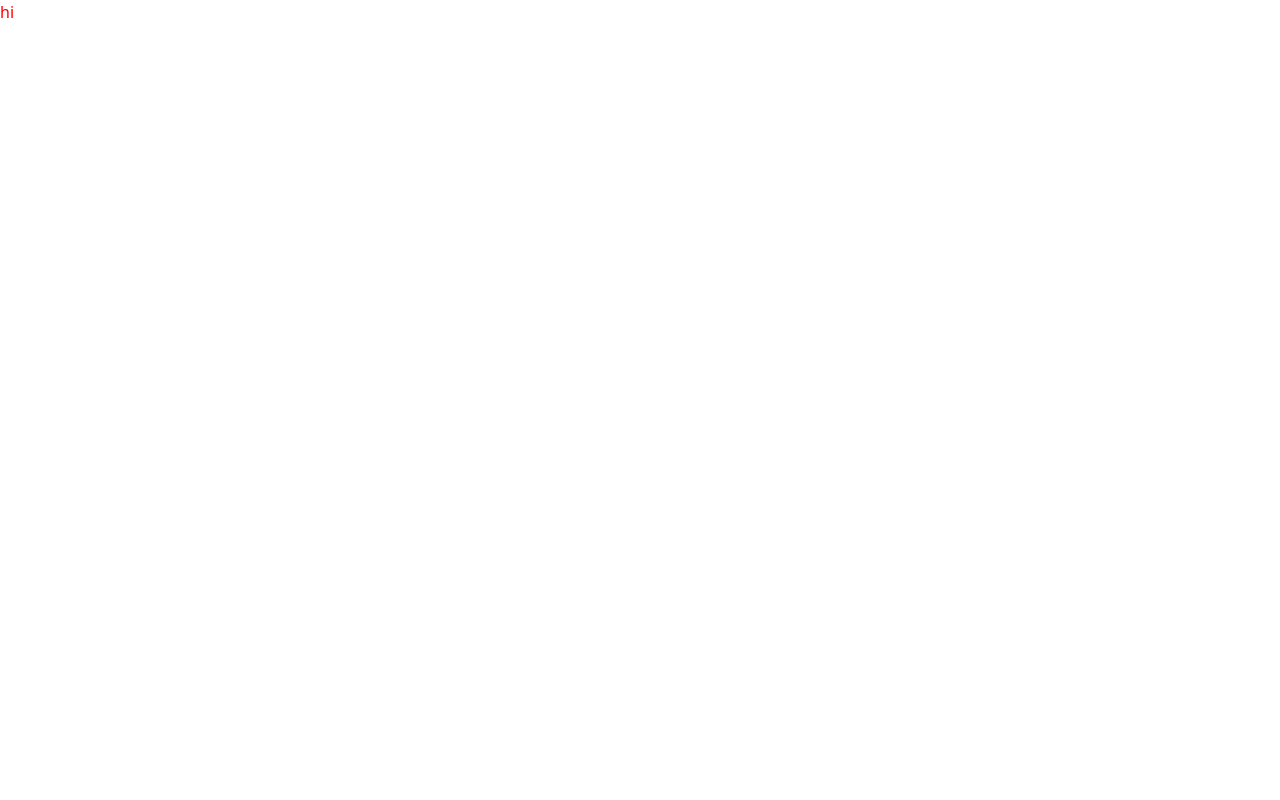
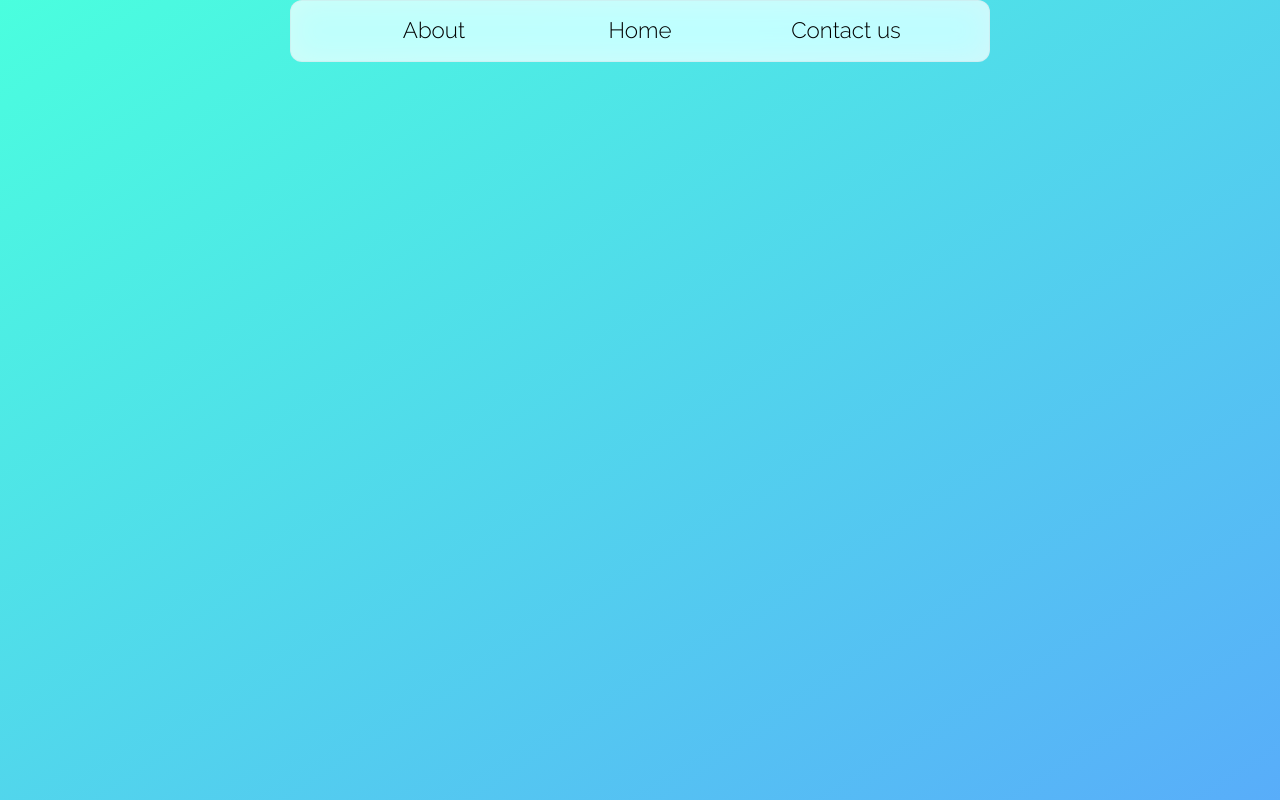
Before and after one commit to alivarastepour/personal-blog, a React (Create React App) app: page / in a window 1280 px wide. Built offline with nearby package versions, Linux system fonts and the light colour scheme.

Commit message:
live background gradiant

```diff
--- a/src/App.js
+++ b/src/App.js
@@ -1,10 +1,12 @@
 import './sample.scss'
+import Header from "./Components/Header";
 function App() {
-  return (
-    <div className="App">
-      hi
-    </div>
-  );
+  return<>
+      <div className='App'>
+          <Header/>
+      </div>
+    </>
+  ;
 }
 
 export default App;
--- a/src/sample.scss
+++ b/src/sample.scss
@@ -1,3 +1,17 @@
 .App{
-  color: red;
+  width: 100%;
+  height: 100vh;
+  background-image: linear-gradient(
+  to bottom right,
+  #4affde 0%,
+  #5b9dff 60%,
+  #ff34d2 100%
+  );
+  background-size: 200% 200%;
+  animation: mg 4s linear infinite alternate;
+
+  @keyframes mg {
+    from {background-position: 0 0;}
+    to {background-position: 100% 100%}
+  }
 }
```
